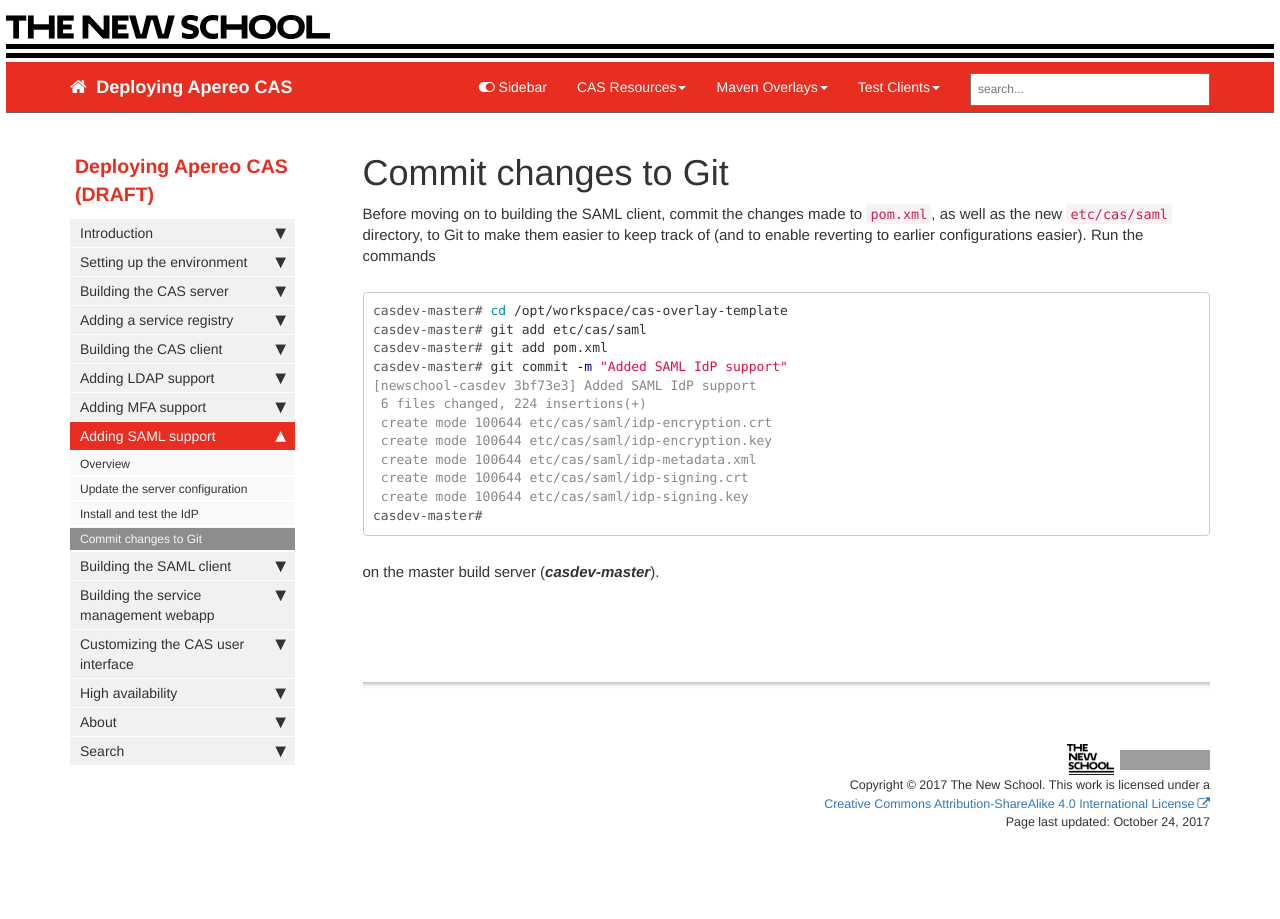
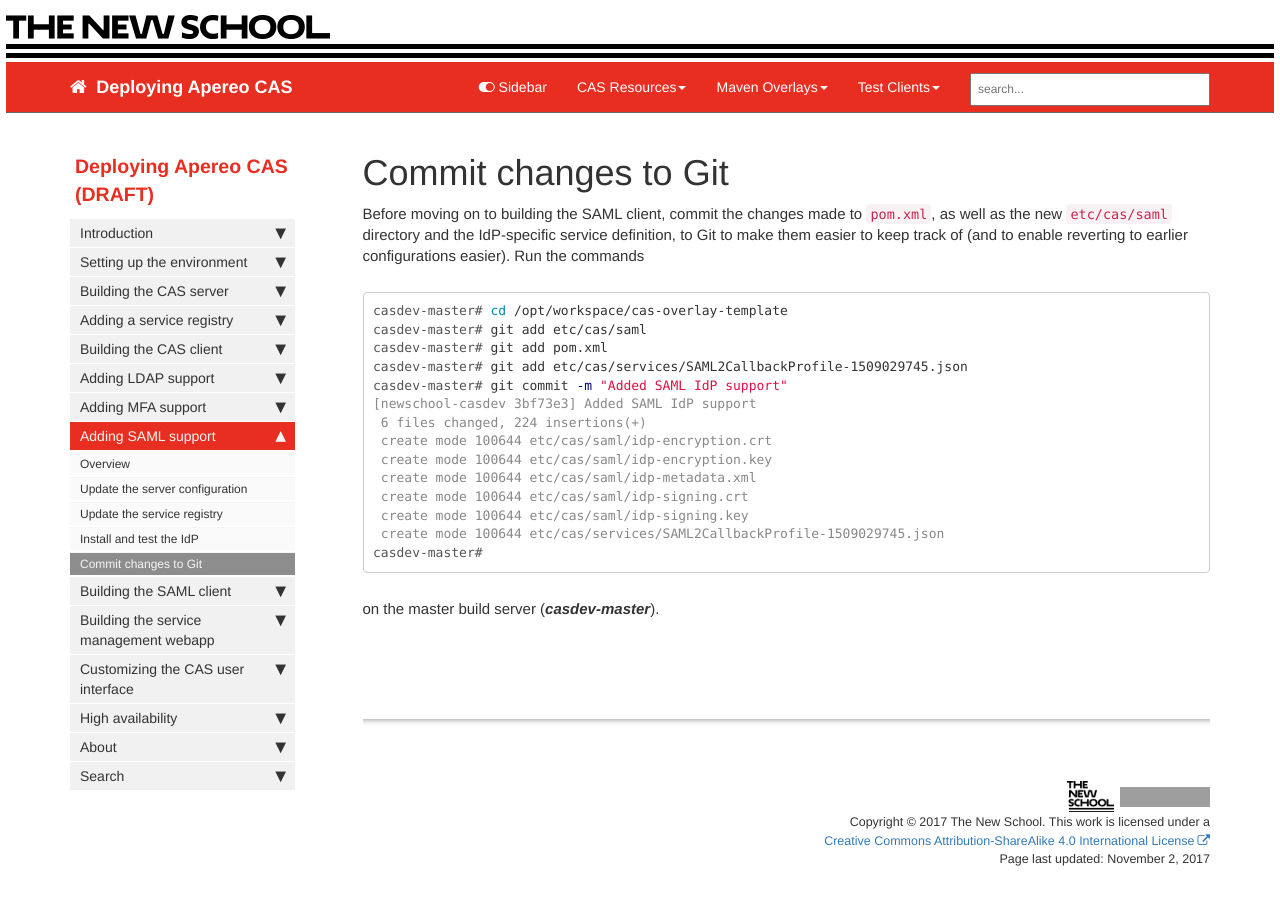
Before and after one commit to dacurry-tns/deploying-apereo-cas, a Jekyll site: the page built from pages/building/server/saml/commit-changes-to-git.md, in a window 1280 px wide. Built offline with Jekyll 4.4.1, drawn with Linux system fonts in a browser that asks for light colours; nearby versions of some CDN libraries; comment, search, counter and statistics services are not loaded; grey boxes are pictures that could not be loaded.

Commit message:
Added description of SAML IdP profile endpoint service definition

````diff
--- a/_data/sidebars/main_sidebar.yml
+++ b/_data/sidebars/main_sidebar.yml
@@ -259,6 +259,9 @@ entries:
     - title: Update the server configuration
       url: /building_server_saml_update-server-configuration.html
       output: web, pdf
+    - title: Update the service registry
+      url: /building_server_saml_update-the-service-registry.html
+      output: web, pdf
     - title: Install and test the IdP
       url: /building_server_saml_install-and-test-the-idp.html
       output: web, pdf
--- a/pages/building/server/saml/commit-changes-to-git.md
+++ b/pages/building/server/saml/commit-changes-to-git.md
@@ -1,17 +1,18 @@
 ---
 title: Commit changes to Git
-last_updated: October 24, 2017
+last_updated: November 2, 2017
 sidebar: main_sidebar
 permalink: building_server_saml_commit-changes-to-git.html
 summary:
 ---
 
-Before moving on to building the SAML client, commit the changes made to `pom.xml`, as well as the new `etc/cas/saml` directory, to Git to make them easier to keep track of (and to enable reverting to earlier configurations easier). Run the commands
+Before moving on to building the SAML client, commit the changes made to `pom.xml`, as well as the new `etc/cas/saml` directory and the IdP-specific service definition, to Git to make them easier to keep track of (and to enable reverting to earlier configurations easier). Run the commands
 
 ```console
 casdev-master# cd /opt/workspace/cas-overlay-template
 casdev-master# git add etc/cas/saml
 casdev-master# git add pom.xml
+casdev-master# git add etc/cas/services/SAML2CallbackProfile-1509029745.json
 casdev-master# git commit -m "Added SAML IdP support"
 [newschool-casdev 3bf73e3] Added SAML IdP support
  6 files changed, 224 insertions(+)
@@ -20,6 +21,7 @@ casdev-master# git commit -m "Added SAML IdP support"
  create mode 100644 etc/cas/saml/idp-metadata.xml
  create mode 100644 etc/cas/saml/idp-signing.crt
  create mode 100644 etc/cas/saml/idp-signing.key
+ create mode 100644 etc/cas/services/SAML2CallbackProfile-1509029745.json
 casdev-master#
 ```
 
````
Also changed, not shown: pages/building/server/saml/update-the-service-registry.md (added, +71 -0 lines).
